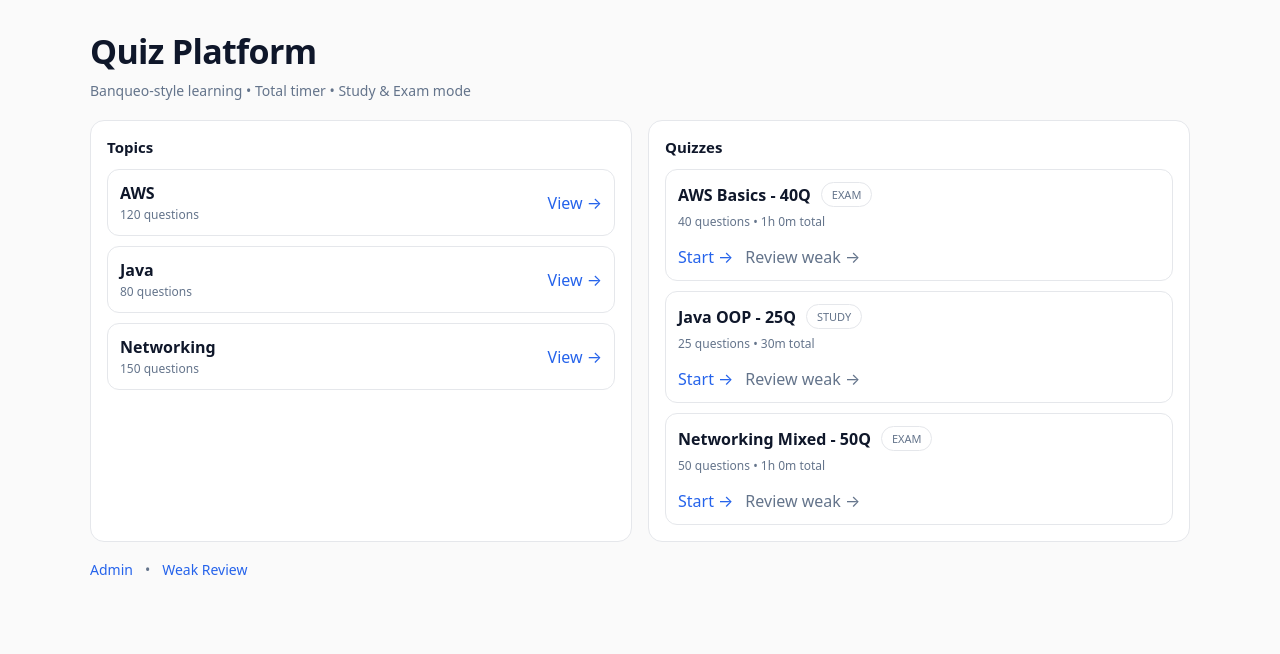
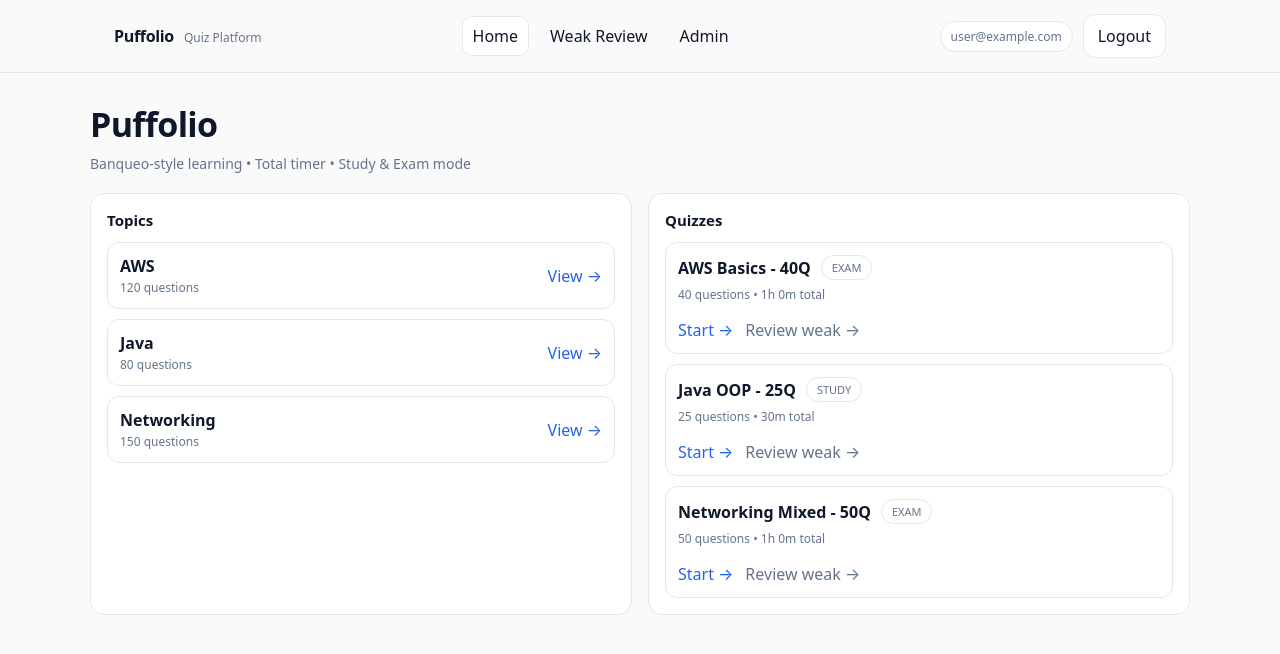
Before and after one commit to Camila-Vertiz/puffolio, a React (Vite) app: page / in a window 1280 px wide. Shown: the top 654 px of the page. Built offline with nearby package versions, Linux system fonts and the light colour scheme; no server answers; sample sign-in values are in the browser's storage.

Commit message:
css and layout

```diff
--- a/src/App.tsx
+++ b/src/App.tsx
@@ -1,12 +1,16 @@
 import { BrowserRouter, Routes, Route, Navigate } from "react-router-dom";
+
 import Login from "./pages/Login";
 import Home from "./pages/Home";
 import QuizRunner from "./pages/QuizRunner";
 import Result from "./pages/Result";
 import Review from "./pages/Review";
+
 import RequireAuth from "./auth/RequireAuth";
 import RequireAdmin from "./auth/RequireAdmin";
+
 import AdminHome from "./admin/AdminHome";
+import AppLayout from "./layout/AppLayout";
 
 export default function App() {
   return (
@@ -14,42 +18,20 @@ export default function App() {
       <Routes>
         <Route path="/login" element={<Login />} />
 
+        {/* Everything below requires auth + shares the same navbar */}
         <Route
-          path="/"
           element={
             <RequireAuth>
-              <Home />
+              <AppLayout />
             </RequireAuth>
           }
-        />
+        >
+          <Route path="/" element={<Home />} />
+          <Route path="/quiz/:quizId" element={<QuizRunner />} />
+          <Route path="/result/:runId" element={<Result />} />
+          <Route path="/review" element={<Review />} />
 
-        <Route
-          path="/quiz/:quizId"
-          element={
-            <RequireAuth>
-              <QuizRunner />
-            </RequireAuth>
-          }
-        />
-
-        <Route
-          path="/result/:runId"
-          element={
-            <RequireAuth>
-              <Result />
-            </RequireAuth>
-          }
-        />
-
-        <Route
-          path="/review"
-          element={
-            <RequireAuth>
-              <Review />
-            </RequireAuth>
-          }
-        />
-
+          {/* Admin protected */}
           <Route
             path="/admin"
             element={
@@ -58,6 +40,7 @@ export default function App() {
               </RequireAdmin>
             }
           />
+        </Route>
 
         <Route path="*" element={<Navigate to="/" replace />} />
       </Routes>
--- a/src/index.css
+++ b/src/index.css
@@ -261,3 +261,88 @@ button {
   border: 1px solid #fed7aa;
   color: #9a3412;
 }
+
+/* Top nav */
+.nav {
+  position: sticky;
+  top: 0;
+  z-index: 10;
+  background: rgba(250, 250, 250, .85);
+  backdrop-filter: blur(10px);
+  border-bottom: 1px solid var(--border);
+}
+
+.navInner {
+  max-width: 1100px;
+  margin: 0 auto;
+  padding: 14px 24px;
+  display: flex;
+  align-items: center;
+  justify-content: space-between;
+  gap: 12px;
+}
+
+.brand {
+  display: flex;
+  align-items: baseline;
+  gap: 10px;
+}
+
+.brandTitle {
+  font-weight: 900;
+  letter-spacing: -0.02em;
+}
+
+.brandTag {
+  font-size: 12px;
+  color: var(--muted);
+}
+
+.navLinks {
+  display: flex;
+  align-items: center;
+  gap: 10px;
+  flex-wrap: wrap;
+}
+
+.navLink {
+  padding: 8px 10px;
+  border-radius: 10px;
+  border: 1px solid transparent;
+  color: var(--text);
+}
+
+.navLink:hover {
+  border-color: var(--border);
+  text-decoration: none;
+}
+
+.navRight {
+  display: flex;
+  align-items: center;
+  gap: 10px;
+}
+
+.userPill {
+  font-size: 12px;
+  color: var(--muted);
+  border: 1px solid var(--border);
+  background: #fff;
+  padding: 6px 10px;
+  border-radius: 999px;
+  max-width: 220px;
+  overflow: hidden;
+  text-overflow: ellipsis;
+  white-space: nowrap;
+}
+
+/* Responsive paddings */
+@media (max-width: 520px) {
+  .brandTag {
+    display: none;
+  }
+
+  .userPill {
+    display: none;
+  }
+}
--- /dev/null
+++ b/src/layout/AppLayout.tsx
@@ -0,0 +1,65 @@
+import { Link, NavLink, Outlet, useLocation } from "react-router-dom";
+import { signOut } from "firebase/auth";
+import { auth } from "../firebase";
+
+function NavItem({ to, label }: { to: string; label: string }) {
+  return (
+    <NavLink
+      to={to}
+      className="navLink"
+      style={({ isActive }) => ({
+        borderColor: isActive ? "var(--border)" : "transparent",
+        background: isActive ? "#fff" : "transparent",
+      })}
+      end={to === "/"}
+    >
+      {label}
+    </NavLink>
+  );
+}
+
+export default function AppLayout() {
+  const location = useLocation();
+  const email = auth.currentUser?.email ?? "Signed in";
+  const isAdminPath = location.pathname.startsWith("/admin");
+
+  return (
+    <>
+      <header className="nav">
+        <div className="navInner">
+          <div className="brand">
+            <Link to="/" style={{ textDecoration: "none", color: "inherit" }}>
+              <span className="brandTitle">Puffolio</span>
+            </Link>
+            <span className="brandTag">Quiz Platform</span>
+          </div>
+
+          <nav className="navLinks" aria-label="Primary">
+            <NavItem to="/" label="Home" />
+            <NavItem to="/review" label="Weak Review" />
+            <NavItem to="/admin" label="Admin" />
+          </nav>
+
+          <div className="navRight">
+            <span className="userPill" title={email}>
+              {email}
+            </span>
+            {!isAdminPath && (
+              <button className="btn" onClick={() => signOut(auth)}>
+                Logout
+              </button>
+            )}
+            {isAdminPath && (
+              <button className="btn" onClick={() => signOut(auth)}>
+                Logout
+              </button>
+            )}
+          </div>
+        </div>
+      </header>
+
+      {/* pages already have .page + .container, so just render */}
+      <Outlet />
+    </>
+  );
+}
--- a/src/pages/Home.tsx
+++ b/src/pages/Home.tsx
@@ -55,7 +55,7 @@ export default function Home() {
   return (
     <div className="page">
       <div className="container">
-        <h1 className="h1">Quiz Platform</h1>
+        <h1 className="h1">Puffolio</h1>
         <p className="subtitle">
           Banqueo-style learning • Total timer • Study & Exam mode
         </p>
@@ -115,11 +115,6 @@ export default function Home() {
           </section>
         </div>
 
-        <div className="footerLinks">
-          <Link to="/admin">Admin</Link>
-          <span>•</span>
-          <Link to="/review">Weak Review</Link>
-        </div>
       </div>
     </div>
   );
--- a/src/pages/Login.tsx
+++ b/src/pages/Login.tsx
@@ -12,7 +12,7 @@ export default function Login() {
 
   return (
     <div style={{ padding: 32 }}>
-      <h1>Quiz Platform</h1>
+      <h1>Puffolio</h1>
       <button onClick={login}>Continue with Google</button>
     </div>
   );
```
Lines whose indentation alone changed are shown as unchanged.
